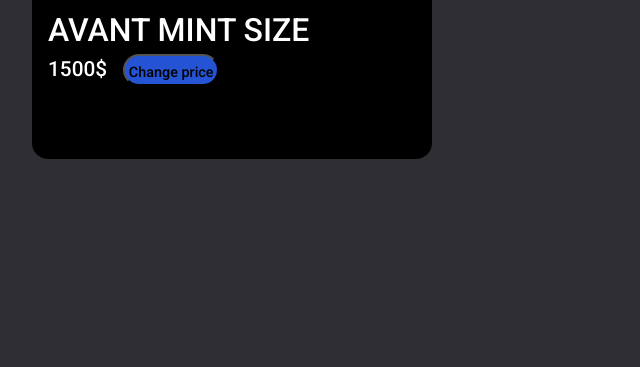
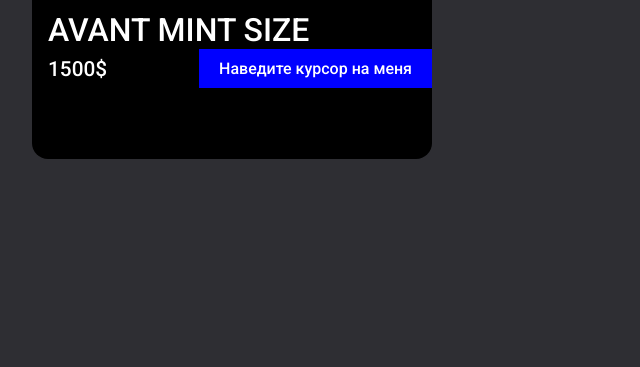
Before and after one commit to Ihor-Butenko/PCShop, a PHP site: page /admin/index.php?source=productsCatalog in a window 1280 px wide. Shown: the part 433-800 px from the top of the page, without its empty margins (0-640 px from the left). Run offline with PHP 8.4, Linux system fonts and the light colour scheme; data comes from the database, SQL or seed files in the repository; some libraries are stand-ins or nearby versions.

Commit message:
feat || add button

```diff
--- a/admin/catalog.php
+++ b/admin/catalog.php
@@ -24,7 +24,8 @@
                 <h1><?php echo $productName;?></h1>
                 <div class="price-container">
                     <p><?php echo $productPrice;?></p>
-                    <button class="price-button">Change price</button>
+                    <button id="myButton">Наведите курсор на меня</button>
+
                 </div>
             </div>
 
--- a/admin/css/catalog.css
+++ b/admin/css/catalog.css
@@ -35,17 +35,26 @@
 	justify-content: space-between;
 }
 
-.price-button {
-	font-size: 0.9rem;
-	margin-right: 13.3rem;
-	width: 6rem;
-	height: 2rem;
-	background-color: #2453d4;
-	text-align: center;
-	padding-top: 0.4rem;
-	border-radius: 1rem;
+#myButton {
+	position: relative;
+	background-color: blue;
+	color: white;
+	padding: 10px 20px;
+	font-size: 16px;
+	border: none;
 	cursor: pointer;
-	margin-top: 0.3rem;
+	overflow: hidden;
+	transition: background-color 0.3s ease-out;
+}
 
-	transition: background-color 0.5s ease;
+#myButton::before {
+	content: '';
+	position: absolute;
+	bottom: 0;
+	left: 0;
+	width: 100%;
+	height: 0;
+	background-color: white;
+	transition: height 0.3s ease-out, background-color 0.3s ease-out;
+	z-index: -1;
 }
--- a/admin/js/button.js
+++ b/admin/js/button.js
@@ -1,11 +1,13 @@
-const button = document.getElementsByClassName('price-button')
+const button = document.getElementById('myButton')
 
-console.log(button.style)
-
-button.addEventListener('mouseenter', function () {
-	button.style.backgroundColor = '#fff' // изменяем цвет фона при наведении курсора
+button.addEventListener('mouseenter', () => {
+	button.style.backgroundColor = 'white' // изменяем цвет кнопки при наведении курсора
+	button.querySelector('::before').style.height = '100%' // изменяем высоту анимации при наведении курсора
+	button.querySelector('::before').style.backgroundColor = 'blue' // изменяем цвет анимации при наведении курсора
 })
 
-button.addEventListener('mouseleave', function () {
-	button.style.backgroundColor = '#2453d4' // возвращаем исходный цвет фона при уходе курсора
+button.addEventListener('mouseleave', () => {
+	button.style.backgroundColor = 'blue' // возвращаем исходный цвет кнопки при уходе курсора
+	button.querySelector('::before').style.height = '' // возвращаем исходную высоту анимации при уходе курсора
+	button.querySelector('::before').style.backgroundColor = 'white' // возвращаем исходный цвет анимации при уходе курсора
 })
```
